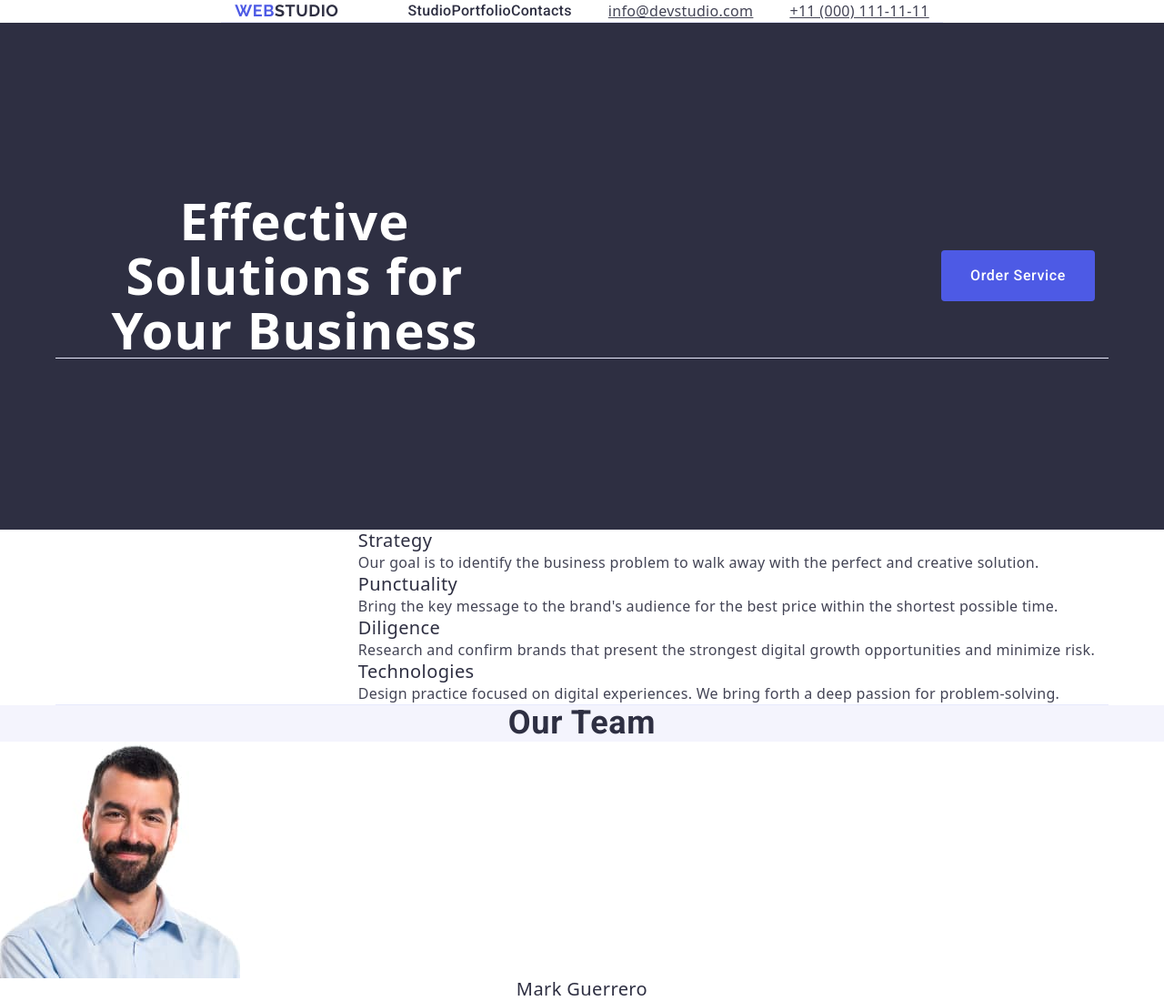
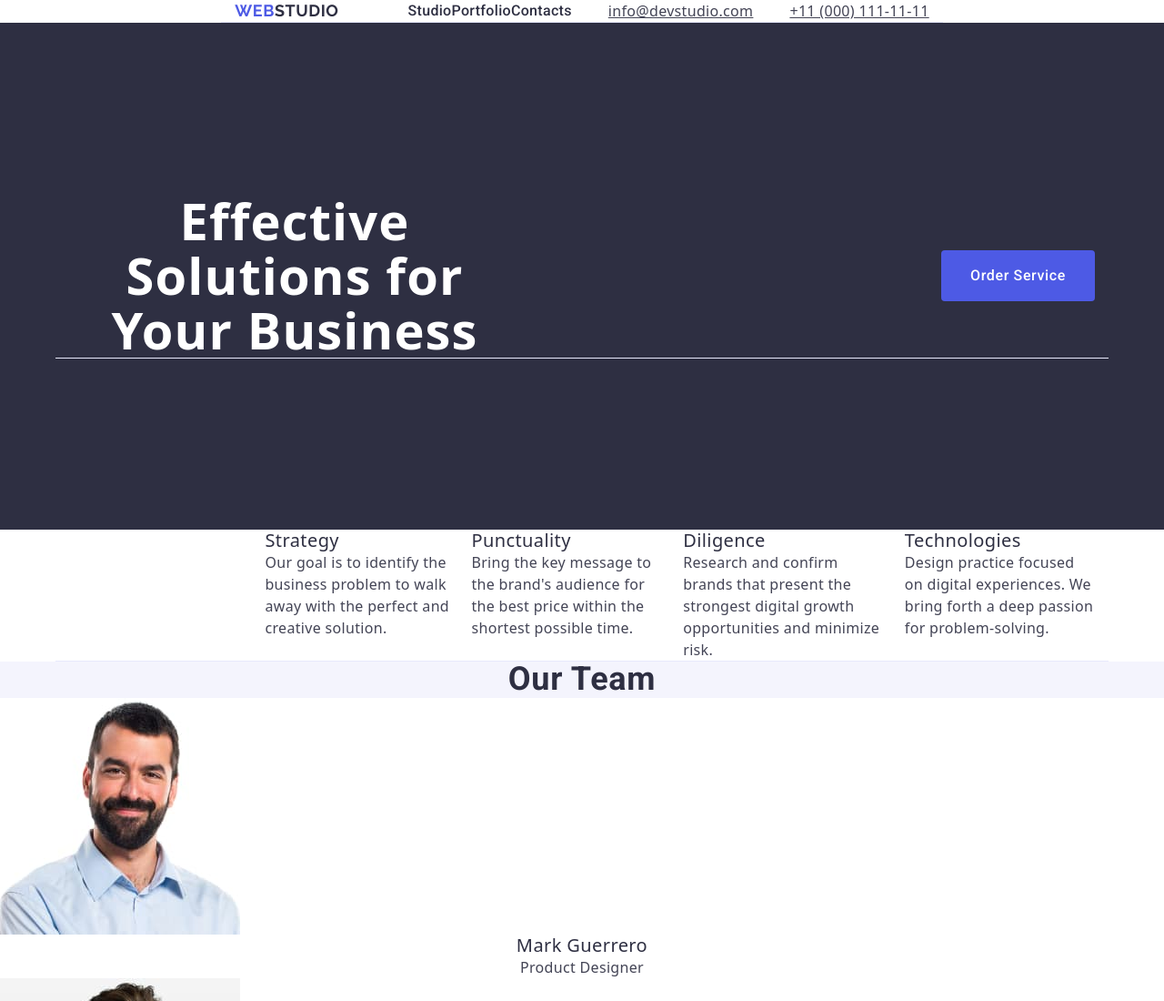
Before and after one commit to TTVictoria/goit-markup-hw-03, a plain HTML site: page index.html in a window 1280 px wide. Shown: the top 1100 px of the page at 91% size. Drawn offline with nearby package versions, Linux system fonts and the light colour scheme.

Commit message:
Update styles.css

```diff
--- a/css/styles.css
+++ b/css/styles.css
@@ -238,7 +238,12 @@ padding: 0;
 
 .ul {list-style: none;
 padding-left: 0;
-margin: 0;}
+margin: 0;
+display: flex;
+gap: 24px;}
+
+.li-about {
+    width: calc ((100%-72px)/4);}
 
 .li-portfolio {list-style-type: none;
 padding-left: 0;
```
